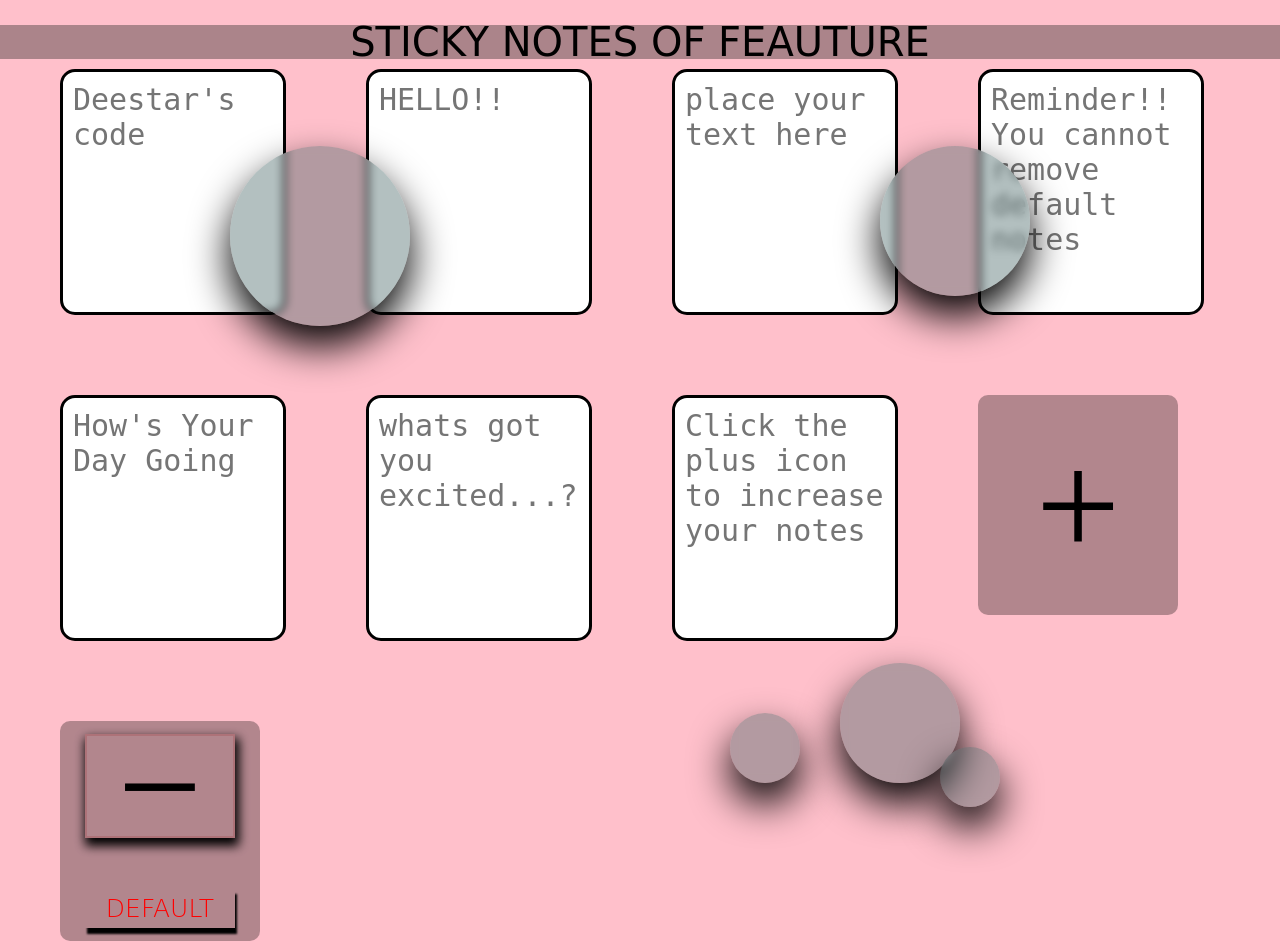
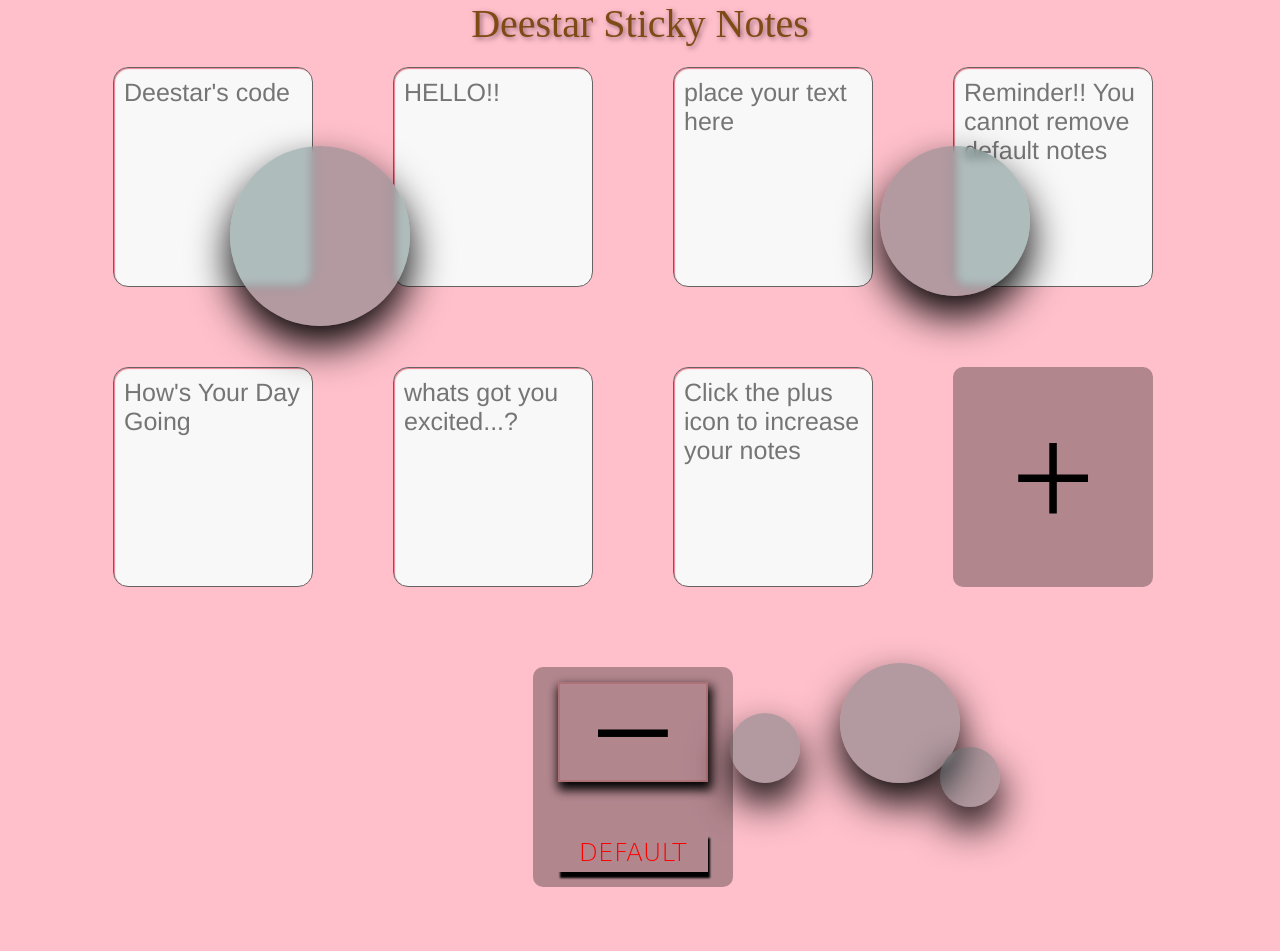
Before and after one commit to Deestar/stickynote, a PHP site: page / in a window 1280 px wide. After the commit the page ends 887 px from the top, so only its background shows below. Run offline with PHP 8.4, Linux system fonts and the light colour scheme.

Commit message:
added some responsive styling to the css

```diff
--- a/index.html
+++ b/index.html
@@ -9,7 +9,7 @@
     <title>Sticky Note</title>
   </head>
   <body>
-    <header>STICKY NOTES OF FEAUTURE</header>
+    <header>Deestar Sticky Notes</header>
     <div id="container">
       <textarea class="s_note" placeholder="Deestar's code"></textarea>
       <textarea class="s_note" placeholder="HELLO!!"></textarea>
--- a/propersticky.css
+++ b/propersticky.css
@@ -1,8 +1,12 @@
 * {
   margin: 0px;
   padding: 0px;
+  box-sizing: border-box;
 }
-
+:root {
+  --border: 2px solid red;
+  --border2: 2px solid blue;
+}
 body {
   min-height: 100vh;
 
@@ -10,38 +14,60 @@ body {
   z-index: 500;
   background-attachment: fixed;
 }
-
+body {
+  /* border: var(--border); */
+  height: 100vh;
+  max-height: 100vh;
+  display: flex;
+  row-gap: 10px;
+  flex-direction: column;
+  overflow: hidden;
+}
 header {
-  background-color: rgba(47, 41, 41, 0.4);
-  height: 34px;
-  width: 100%;
-  margin-top: 25px;
-  display: grid;
-  place-content: center;
+  /* border: var(--border); */
+  text-align: center;
+  width: 50%;
+  align-self: center;
   font-size: 40px;
-  font-family: cursive;
+  color: rgb(128, 74, 23);
+  text-shadow: 2px 2px 5px rgba(124, 84, 99, 0.808);
+  height: fit-content;
 }
 #container {
-  /* border: 2px red solid; */
+  /* border: var(--border); */
   display: flex;
   flex-direction: row;
   max-width: 95%;
   margin: 10px;
+  justify-content: center;
   flex-wrap: wrap;
   padding-left: 50px;
   padding-right: 20px;
   grid-column-end: auto;
   gap: 80px;
+  scroll-behavior: smooth;
+  overflow-y: auto;
+}
+::-webkit-scrollbar {
+  background-color: pink;
+  max-height: 30px;
+  width: 10px;
+}
+::-webkit-scrollbar-thumb {
+  background-color: rgba(228, 84, 151, 0.596);
 }
 .s_note {
   width: 200px;
-  background-color: white;
+  background-color: rgb(248, 248, 248);
   padding: 10px;
   height: 220px;
-  border: 3px black solid;
+  border: 1px rgb(104, 99, 99) solid;
   border-radius: 15px;
   resize: none;
-  font-size: 30px;
+  font-size: 25px;
+  font-family: helvetica;
+  color: rgb(53, 53, 49);
+  box-shadow: 1px 1px 1px 0px rgba(235, 100, 123, 0.822) inset;
 }
 .addnote {
   width: 200px;
```
Also changed, not shown: other parts of propersticky.css (+73 -0 lines).
